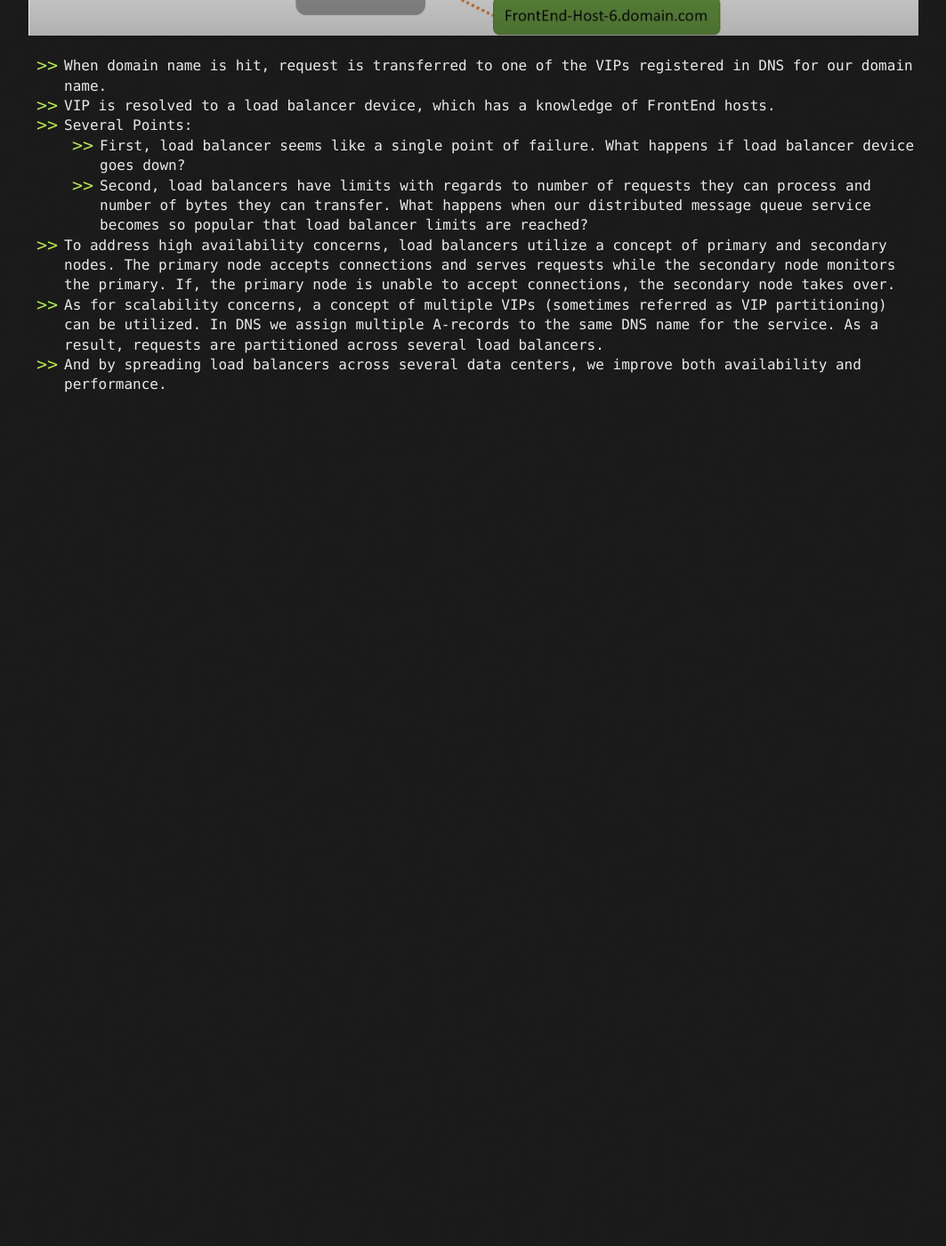
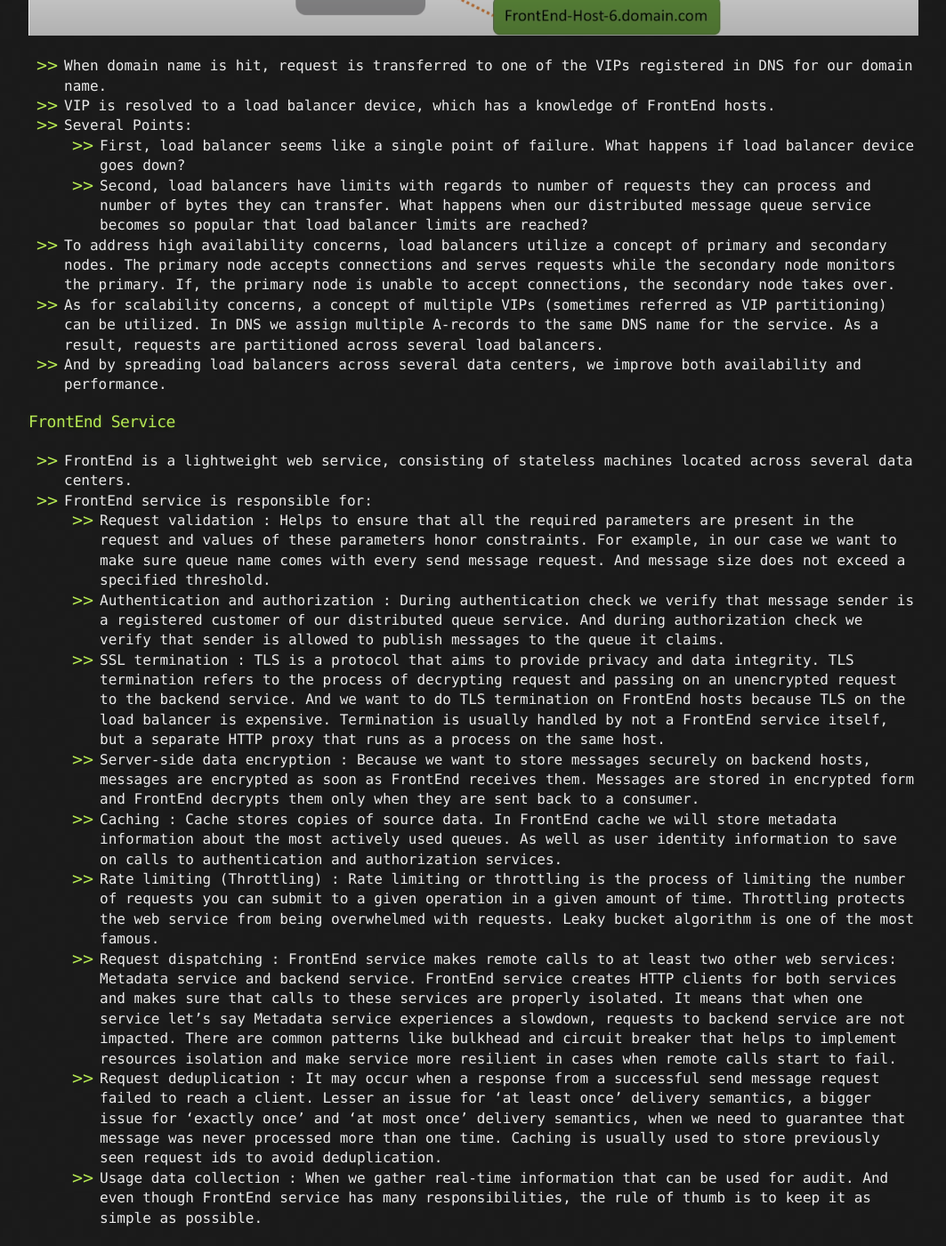
Before and after one commit to goodHunter27/serhatgiydiren.github.io, a Jekyll site: the page built from _posts/2020-01-14-system-design-interview-distributed-message-queue.md, in a window 1280 px wide and 1400 px high, scrolled down 2385 px. Shown: the whole window at 89% size, without its empty margins (108-1171 px from the left). Built offline with Jekyll 4.4.1, drawn with Linux system fonts in a browser that asks for light colours; before the commit the page ends 2849 px from its top, so only the background shows below that.

Commit message:
Update 2020-01-14-system-design-interview-distributed-message-queue.md

```diff
--- a/_posts/2020-01-14-system-design-interview-distributed-message-queue.md
+++ b/_posts/2020-01-14-system-design-interview-distributed-message-queue.md
@@ -57,3 +57,17 @@ published: true
 - To address high availability concerns, load balancers utilize a concept of primary and secondary nodes. The primary node accepts connections and serves requests while the secondary node monitors the primary. If, the primary node is unable to accept connections, the secondary node takes over.
 - As for scalability concerns, a concept of multiple VIPs (sometimes referred as VIP partitioning) can be utilized. In DNS we assign multiple A-records to the same DNS name for the service. As a result, requests are partitioned across several load balancers.
 - And by spreading load balancers across several data centers, we improve both availability and performance.
+
+### FrontEnd Service
+
+- FrontEnd is a lightweight web service, consisting of stateless machines located across several data centers.
+- FrontEnd service is responsible for:
+  - Request validation : Helps to ensure that all the required parameters are present in the request and values of these parameters honor constraints. For example, in our case we want to make sure queue name comes with every send message request. And message size does not exceed a specified threshold.
+  - Authentication and authorization : During authentication check we verify that message sender is a registered customer of our distributed queue service. And during authorization check we verify that sender is allowed to publish messages to the queue it claims.
+  - SSL termination : TLS is a protocol that aims to provide privacy and data integrity. TLS termination refers to the process of decrypting request and passing on an unencrypted request to the backend service. And we want to do TLS termination on FrontEnd hosts because TLS on the load balancer is expensive. Termination is usually handled by not a FrontEnd service itself, but a separate HTTP proxy that runs as a process on the same host.
+  - Server-side data encryption : Because we want to store messages securely on backend hosts, messages are encrypted as soon as FrontEnd receives them. Messages are stored in encrypted form and FrontEnd decrypts them only when they are sent back to a consumer.
+  - Caching : Cache stores copies of source data. In FrontEnd cache we will store metadata information about the most actively used queues. As well as user identity information to save on calls to authentication and authorization services.
+  - Rate limiting (Throttling) : Rate limiting or throttling is the process of limiting the number of requests you can submit to a given operation in a given amount of time. Throttling protects the web service from being overwhelmed with requests. Leaky bucket algorithm is one of the most famous.
+  - Request dispatching : FrontEnd service makes remote calls to at least two other web services: Metadata service and backend service. FrontEnd service creates HTTP clients for both services and makes sure that calls to these services are properly isolated. It means that when one service let's say Metadata service experiences a slowdown, requests to backend service are not impacted. There are common patterns like bulkhead and circuit breaker that helps to implement resources isolation and make service more resilient in cases when remote calls start to fail.
+  - Request deduplication : It may occur when a response from a successful send message request failed to reach a client. Lesser an issue for 'at least once' delivery semantics, a bigger issue for 'exactly once' and 'at most once' delivery semantics, when we need to guarantee that message was never processed more than one time. Caching is usually used to store previously seen request ids to avoid deduplication.
+  - Usage data collection : When we gather real-time information that can be used for audit. And even though FrontEnd service has many responsibilities, the rule of thumb is to keep it as simple as possible.
```
